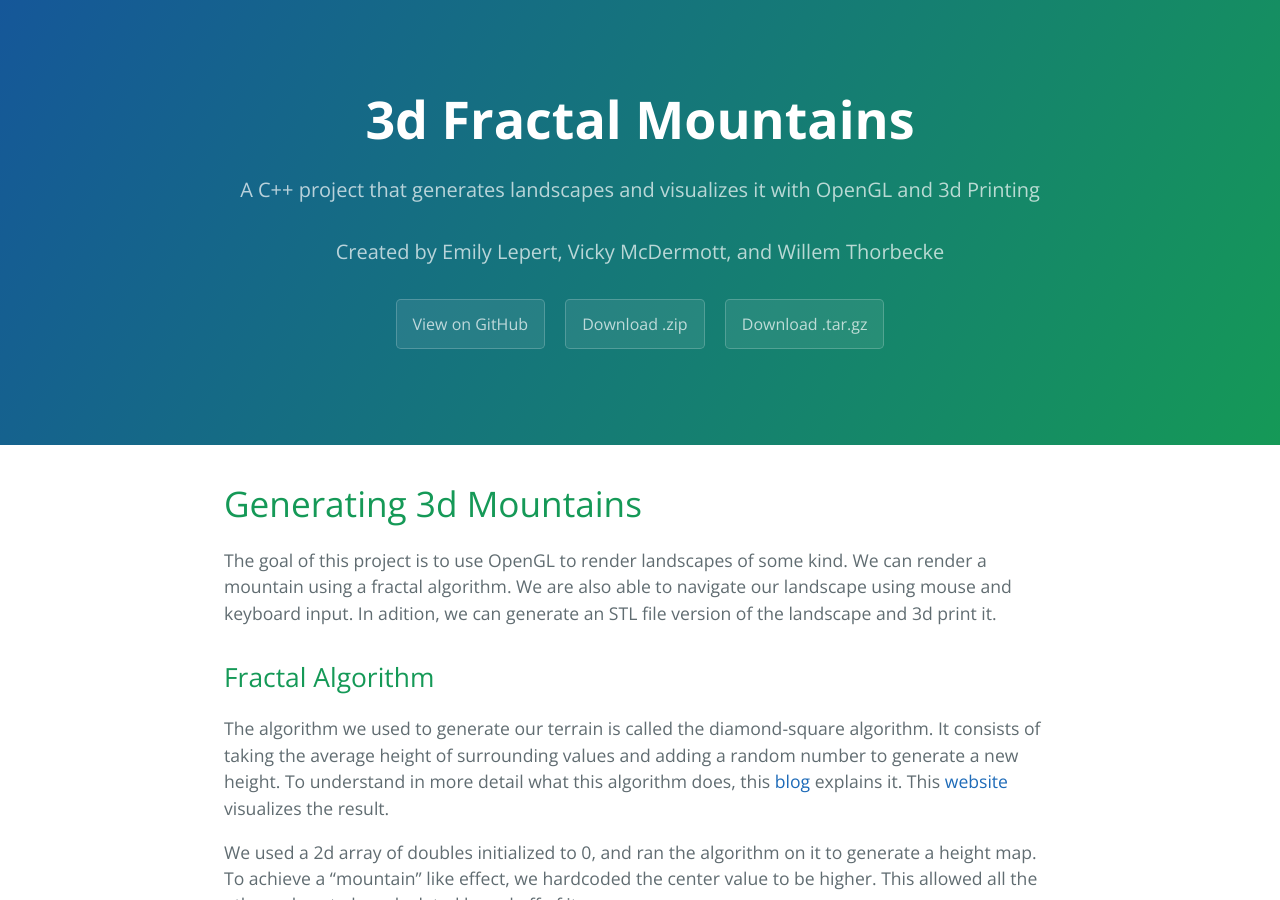
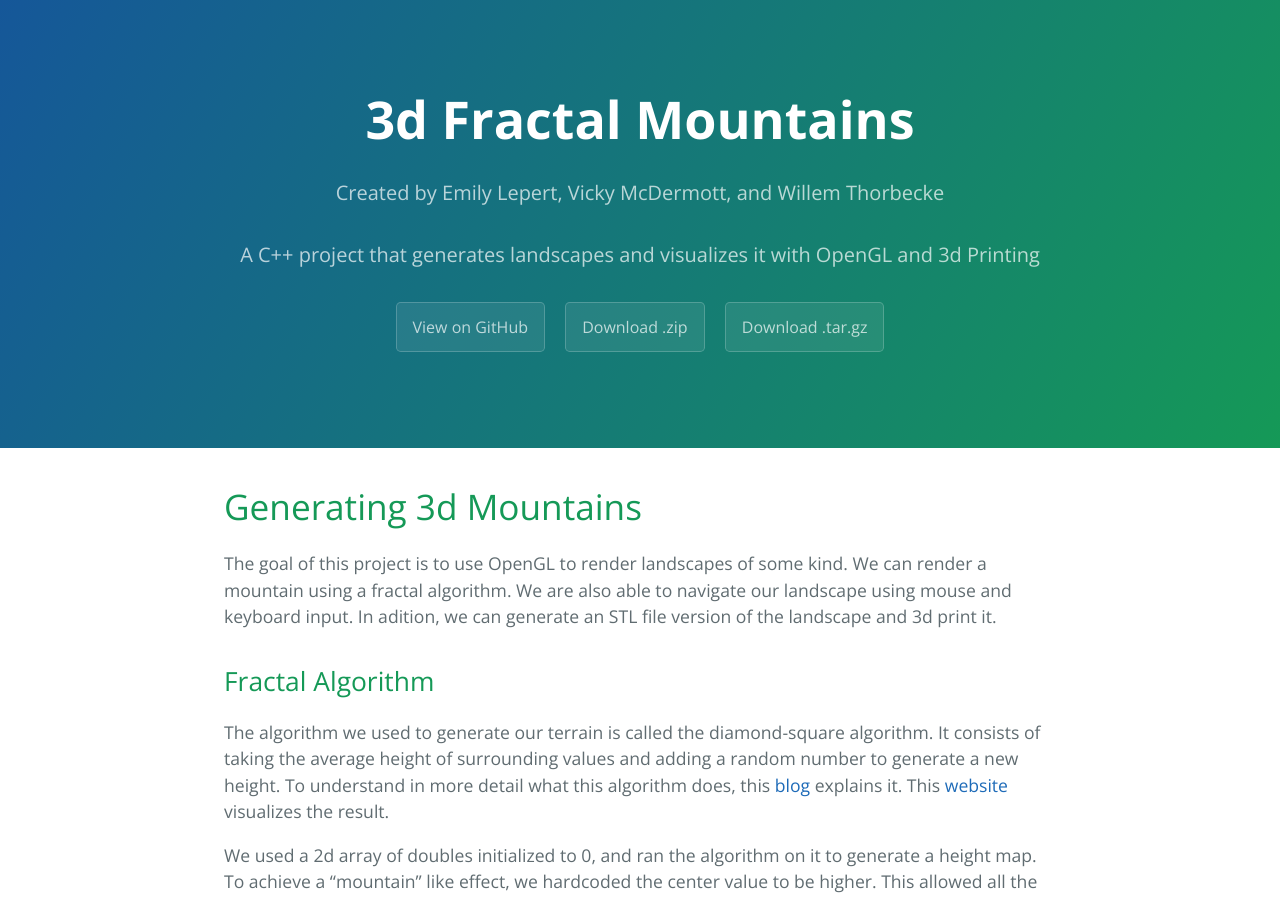
Before and after one commit to vickymmcd/3DFractalMountains, a Jekyll site: the page built from docs/index.md, in a window 1280 px wide and 900 px high. Built offline with Jekyll 4.4.1, drawn with Linux system fonts in a browser that asks for light colours; our own code applies the rules of GitHub Pages for plain Markdown files.

Commit message:
changed header

```diff
--- a/docs/_layouts/default.html
+++ b/docs/_layouts/default.html
@@ -11,8 +11,8 @@
   <body>
     <section class="page-header">
       <h1 class="project-name">{{ site.title | default: site.github.repository_name }}</h1>
+      <h3 class="project-tagline">{{ site.authors | default: site.github.project_tagline }}</h3>
       <h2 class="project-tagline">{{ site.description | default: site.github.project_tagline }}</h2>
-      <h2 class="project-tagline">{{ site.authors | default: site.github.project_tagline }}</h2>
       {% if site.github.is_project_page %}
         <a href="{{ site.github.repository_url }}" class="btn">View on GitHub</a>
       {% endif %}
```
